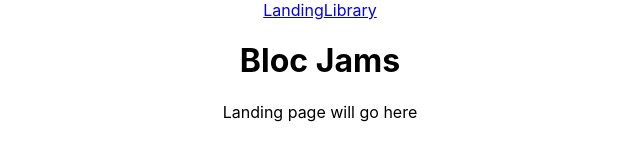
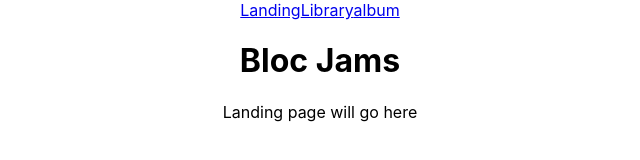
Before and after one commit to SEH85/bloc-jams-react, a React (Create React App) app: page / in a window 1280 px wide. Shown: the top 160 px of the page, without its empty margins (320-960 px from the left). Built offline with nearby package versions, Linux system fonts and the light colour scheme.

Commit message:
Assignment 3 routing: completed

```diff
--- a/src/App.js
+++ b/src/App.js
@@ -3,6 +3,7 @@ import { Route, Link } from 'react-router-dom';
 import './App.css';
 import Landing from './components/Landing';
 import Library from './components/Library';
+import album from './components/album';
 
 class App extends Component {
   render() {
@@ -12,6 +13,7 @@ class App extends Component {
                  <nav>
              <Link to='/'>Landing</Link>
              <Link to='/library'>Library</Link>
+             <Link to='/album'>album</Link>
            </nav>
            <h1>Bloc Jams</h1>
          </header>
```
